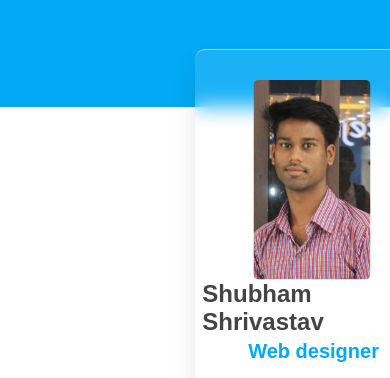
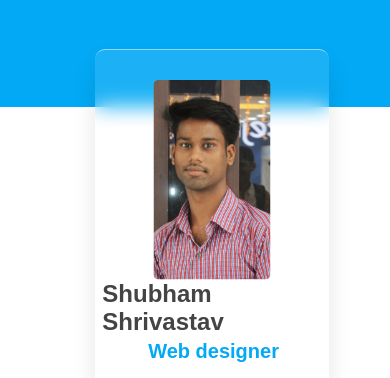
Before and after one commit to Shubham-05052000/Portfolio, a plain HTML site: page index.html in a window 390 px wide. Shown: the part 273-651 px from the top of the page. Drawn offline with Linux system fonts and the light colour scheme.

Commit message:
change the sidebar on index.html & contant.html

```diff
--- a/css/media.css
+++ b/css/media.css
@@ -8,7 +8,7 @@
     .card{
         width: 250px;
         padding: 30%;
-        margin: auto;
+        margin-left: -100px;
     }
     .content{
     color: #11101d;
```
